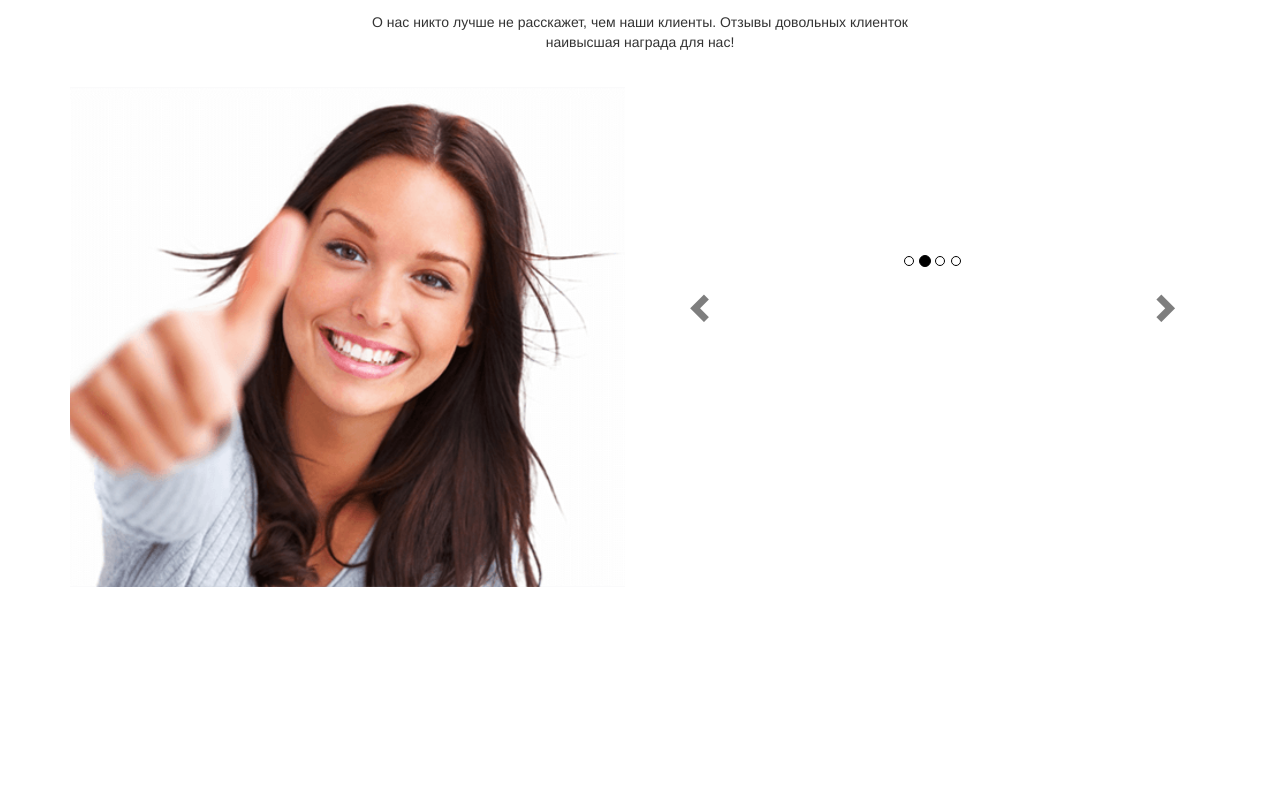
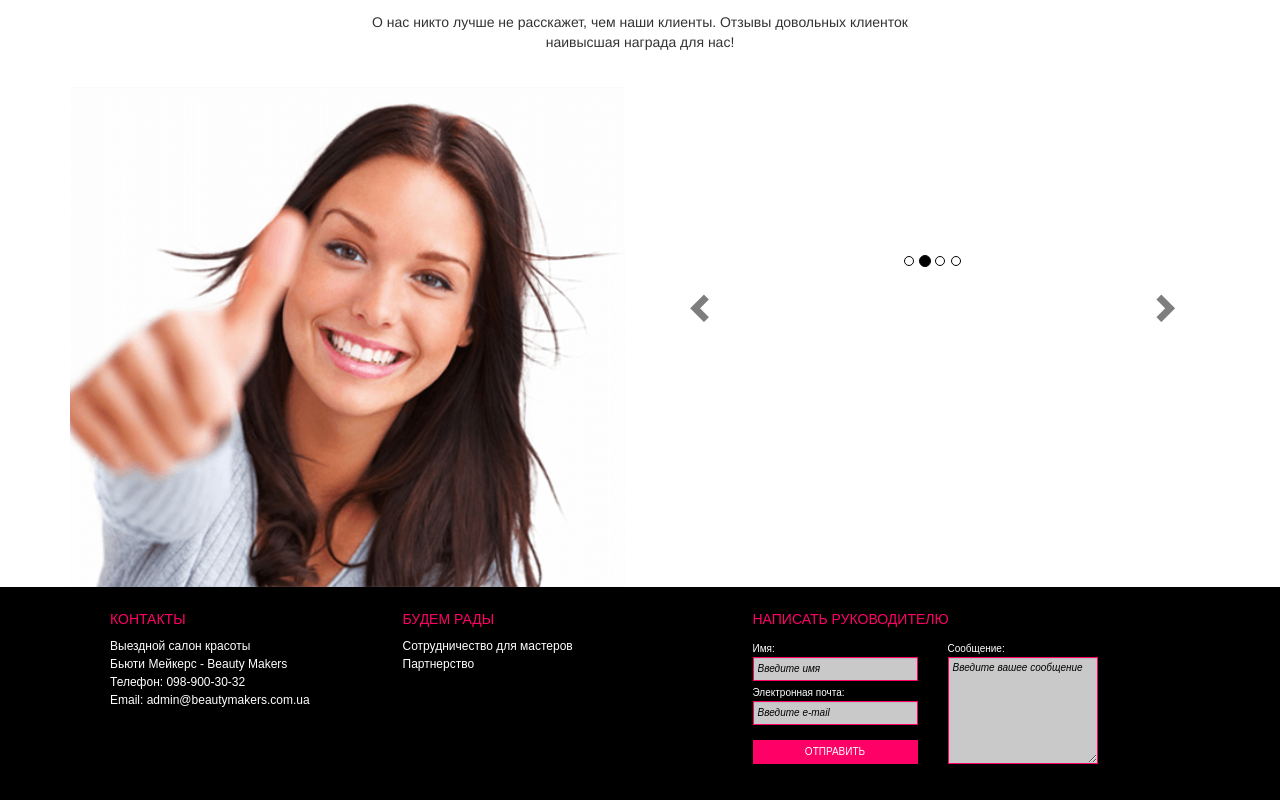
Before and after one commit to OstapHetman/beauty-makers, a plain HTML site: page src/index.html in a window 1280 px wide. Shown: the part 5603-6403 px from the top of the page. Before the commit the page ends 6190 px from the top, so only its background shows below. Drawn offline with nearby package versions, Linux system fonts and the light colour scheme.

Commit message:
add footer

```diff
--- a/src/index.html
+++ b/src/index.html
@@ -607,6 +607,56 @@
     </section>
     <!-- END ABOUT-US SECTION -->
 
+    <!-- START FOOTER -->
+    <footer>
+        <div class="container">
+            <div class="row">
+                <div class="col-md-3">
+                    <h4>КОНТАКТЫ</h4>
+                    <ul>
+                        <li>Выездной салон красоты</li>
+                        <li>Бьюти Мейкерс - Beauty Makers</li>
+                        <li>Телефон: 098-900-30-32</li>
+                        <li>Email: admin@beautymakers.com.ua</li>
+                    </ul>
+                </div>
+
+                <div class="col-md-3">
+                    <h4>БУДЕМ РАДЫ</h4>
+                    <ul>
+                        <li>Сотрудничество для мастеров</li>
+                        <li>Партнерство</li>
+                    </ul>
+                </div>
+                <div class="col-md-4 col-md-offset-1">
+                    <h4 class="without-padding">НАПИСАТЬ РУКОВОДИТЕЛЮ</h4>
+                    <form action="">
+                        <div class="col-md-6">
+                            <div class="form-group">
+                                <label for="email">Имя:</label>
+                                <input type="email" class="form-control" id="email" placeholder="Введите имя ">
+                            </div>
+                            <div class="form-group">
+                                <label for="email">Электронная почта:</label>
+                                <input type="email" class="form-control" id="email" placeholder="Введите e-mail ">
+                            </div>
+                            <button type="submit" class="btn">ОТПРАВИТЬ</button>
+                        </div>
+                        <div class="col-md-6">
+                            <div class="form-group">
+                                <label for="email">Сообщение:</label>
+                                <textarea class="form-control" rows="5" id="comment" placeholder="Введите вашее сообщение"></textarea>
+                            </div>
+
+                        </div>
+
+                    </form>
+                </div>
+            </div>
+        </div>
+    </footer>
+    <!-- END FOOTER -->
+
     <!-- Latest compiled and minified JQuery -->
     <script src="https://code.jquery.com/jquery-3.2.1.min.js" integrity="sha256-hwg4gsxgFZhOsEEamdOYGBf13FyQuiTwlAQgxVSNgt4=" crossorigin="anonymous"></script>
     <!-- Latest compiled and minified JavaScript -->
--- a/src/sass/layout/_footer.scss
+++ b/src/sass/layout/_footer.scss
@@ -0,0 +1,95 @@
+footer {
+    min-height: 213px;
+    background-color: #000;
+    .row:first-child {
+        padding-top: 15px;
+    }
+    h4 {
+        color: #FF0066;
+        font-family: open-sans, sans-serif;
+        font-weight: 400;
+        padding-left: 40px;
+        font-size: 14px;
+    }
+    ul {
+        list-style: none;
+        li {
+            color: #FFFFFF;
+            font-size: 12px;
+            line-height: 18px;
+            font-family: open-sans, sans-serif;
+            font-weight: 400;
+        }
+    }
+    .without-padding {
+        padding-left: 0;
+    }
+    form {
+        .col-md-6:first-child {
+            padding-left: 0;
+        }
+        button.btn {
+            border-style: solid;
+            background-color: #FF0066;
+            color: #FFFFFF;
+            text-align: center;
+            font-size: 10px;
+            line-height: 10px;
+            font-family: open-sans, sans-serif;
+            font-weight: 400;
+            border-radius: 0px !important;
+            width: 100%;
+            height: 24px;
+            margin-top: 15px;
+        }
+        .form-group {
+            margin-bottom: 0;
+            label {
+                color: #FFFFFF;
+                text-align: left;
+                font-size: 10px;
+                line-height: 10px;
+                font-family: open-sans, sans-serif;
+                font-weight: 400;
+                margin-bottom: 0px;
+            }
+            input::placeholder {
+                color: #000000;
+                font-size: 10px;
+                line-height: 10px;
+                font-family: open-sans, sans-serif;
+                font-weight: 300;
+                font-style: italic;
+            }
+            textarea::placeholder {
+                color: #000000;
+                font-size: 10px;
+                line-height: 10px;
+                font-family: open-sans, sans-serif;
+                font-weight: 300;
+                font-style: italic;
+            }
+            textarea {
+                padding: 0;
+                padding-top: 5px;
+                padding-left: 4px;
+                border-radius: 0;
+                border-style: solid;
+                border-width: 1px;
+                border-color: #FF0066;
+                background-color: #C9C9C9;
+            }
+            input {
+                padding: 0;
+                padding-left: 4px;
+                padding-bottom: 4px;
+                height: 24px;
+                border-radius: 0;
+                border-style: solid;
+                border-width: 1px;
+                border-color: #FF0066;
+                background-color: #C9C9C9;
+            }
+        }
+    }
+}
```
Also changed, not shown: src/css/main.css.
